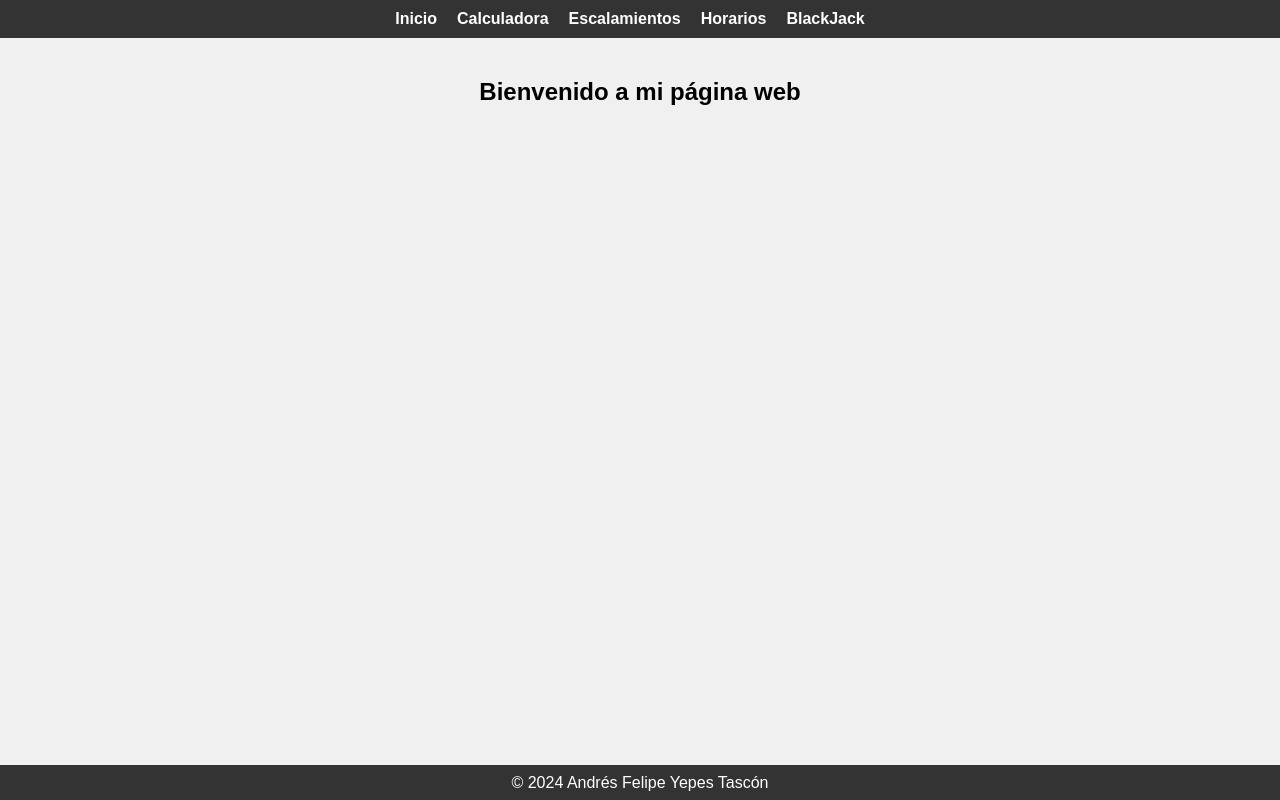
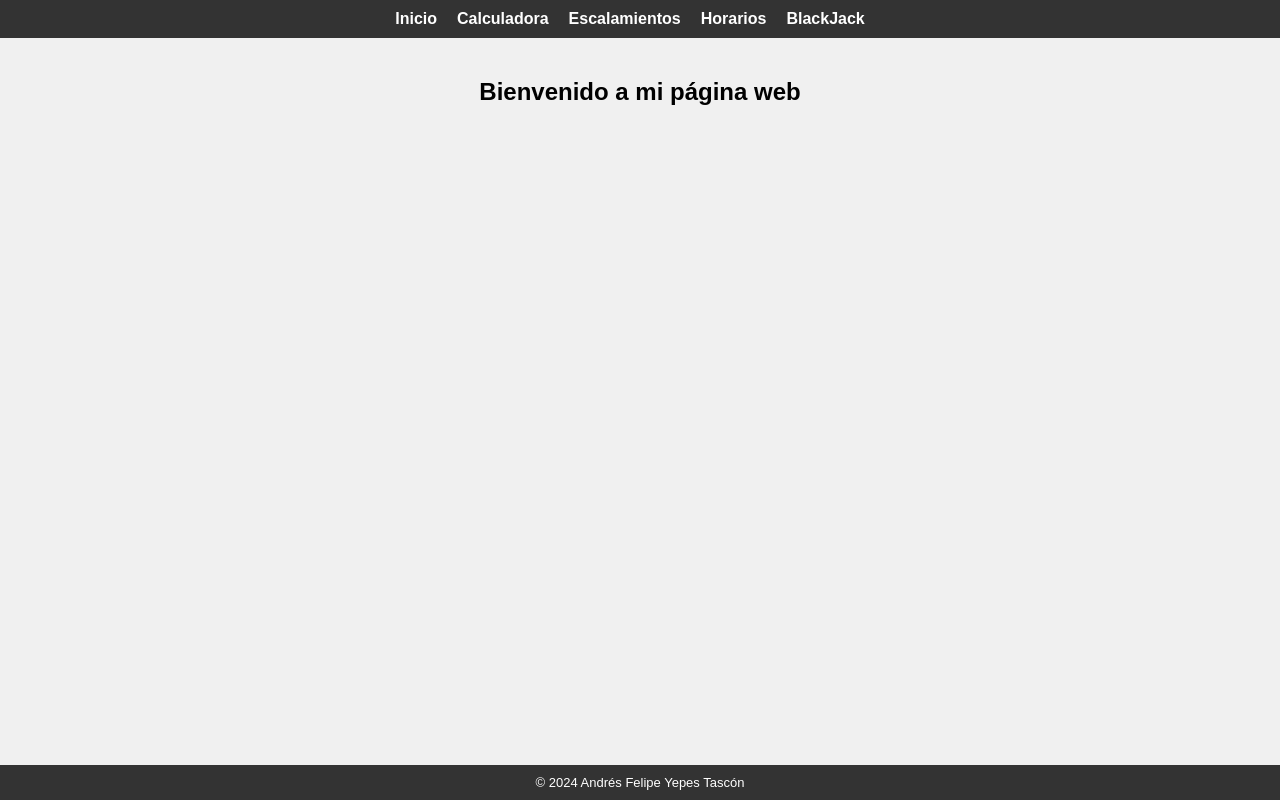
Before and after one commit to Broncos225/Playground, a website: page index.html in a window 1280 px wide. Drawn offline with Linux system fonts and the light colour scheme.

Commit message:
Update styles.css

```diff
--- a/styles.css
+++ b/styles.css
@@ -53,6 +53,8 @@ footer {
     text-align: center;
     width: 100%;
     height: 35px;
+    text-decoration: none;
+    font-size: small;
 }
 
 
```
